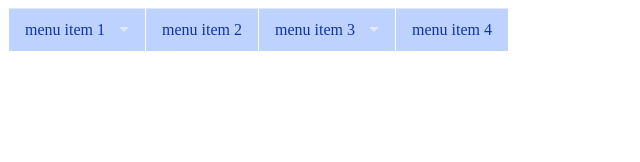
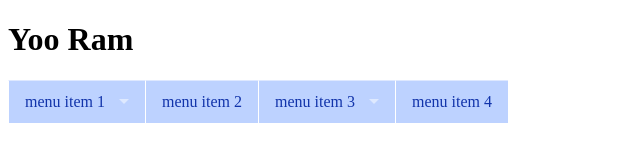
Before and after one commit to sanchitsoni/Superfish-Base, a plain HTML site: page index.html in a window 1280 px wide. Shown: the whole page, without its empty margins (0-640 px from the left). Drawn offline with Linux system fonts and the light colour scheme.

Commit message:
test phpstrom commit

```diff
--- a/index.html
+++ b/index.html
@@ -23,10 +23,10 @@
 
 		})(jQuery);
 
-
 		</script>
 	</head>
 	<body>
+    <h1>Yoo Ram</h1>
 		<ul class="sf-menu" id="example">
 			<li class="current">
 				<a href="followed.html">menu item 1</a>
```
